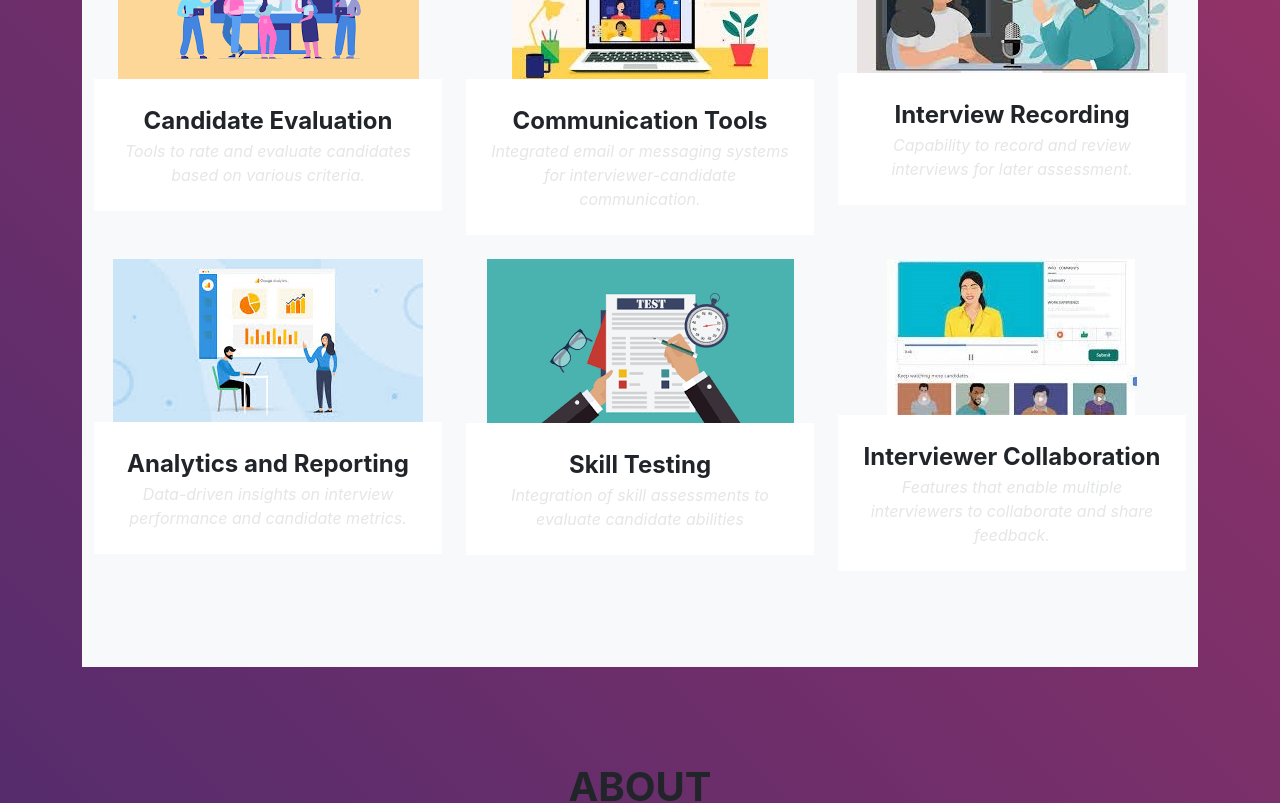
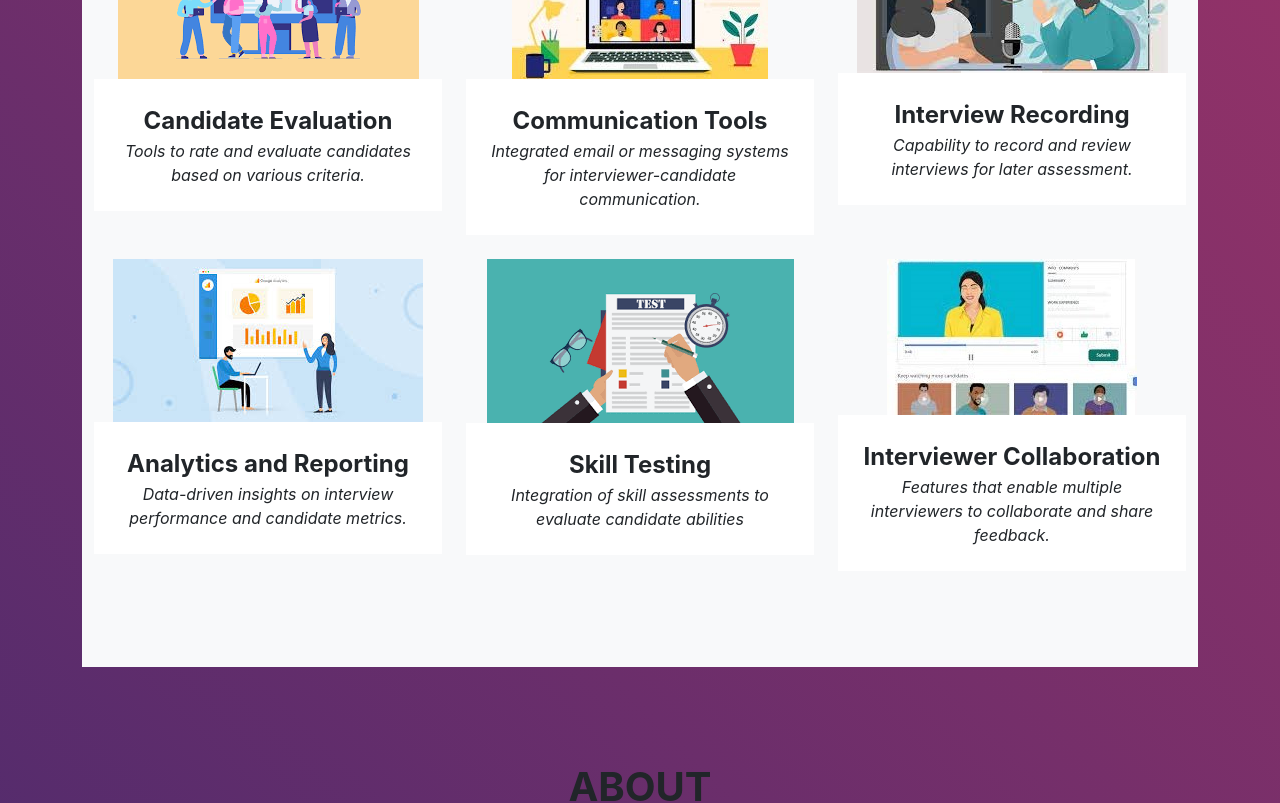
Before and after one commit to 2020b0101131/Library_Management_Frontend_freelancing, a React (Create React App) app: page / in a window 1280 px wide. Shown: the part 1780-2583 px from the top of the page. Built offline with nearby package versions, Linux system fonts and the light colour scheme; no server answers; some icons are missing.

Commit message:
Updated landing page and login & register

```diff
--- a/src/components/LandingPage.jsx
+++ b/src/components/LandingPage.jsx
@@ -38,7 +38,7 @@ const LandingPage = () => {
     </div>
   </nav>
 
-  <marquee className="fixed-top "id="gfg" style={{backgroundColor:'yellow',marginTop: '5rem'}}><b>Kindly login to view & explore all the features of this website. The website is in progress.</b></marquee>
+  <marquee className="fixed-top "id="gfg" style={{backgroundColor:'yellow',marginTop: '5rem'}}><b>Please log in to access all features. The site is currently being enhanced—thank you for your patience.</b></marquee>
 
   {/* Masthead*/}
   <header className="masthead">
@@ -90,7 +90,7 @@ const LandingPage = () => {
     <div className="container">
       <div className="text-center">
         <h2 className="section-heading text-uppercase">Features at Glance</h2>
-        <h3 className="section-subheading text-muted">Efficient. Intuitive. Powering Your Hiring Process.</h3>
+        <h3 className="section-subheading">Efficient. Intuitive. Powering Your Hiring Process.</h3>
       </div>
       <div className="row">
         <div className="col-lg-4 col-sm-6 mb-4">
@@ -104,7 +104,7 @@ const LandingPage = () => {
             </a>
             <div className="portfolio-caption">
               <div className="portfolio-caption-heading">Candidate Evaluation</div>
-              <div className="portfolio-caption-subheading text-muted">Tools to rate and evaluate candidates based on various criteria.</div>
+              <div className="portfolio-caption-subheading ">Tools to rate and evaluate candidates based on various criteria.</div>
             </div>
           </div>
         </div>
@@ -119,7 +119,7 @@ const LandingPage = () => {
             </a>
             <div className="portfolio-caption">
               <div className="portfolio-caption-heading">Communication Tools</div>
-              <div className="portfolio-caption-subheading text-muted">Integrated email or messaging systems for interviewer-candidate communication.</div>
+              <div className="portfolio-caption-subheading ">Integrated email or messaging systems for interviewer-candidate communication.</div>
             </div>
           </div>
         </div>
@@ -134,7 +134,7 @@ const LandingPage = () => {
             </a>
             <div className="portfolio-caption">
               <div className="portfolio-caption-heading">Interview Recording</div>
-              <div className="portfolio-caption-subheading text-muted">Capability to record and review interviews for later assessment.</div>
+              <div className="portfolio-caption-subheading ">Capability to record and review interviews for later assessment.</div>
             </div>
           </div>
         </div>
@@ -149,7 +149,7 @@ const LandingPage = () => {
             </a>
             <div className="portfolio-caption">
               <div className="portfolio-caption-heading">Analytics and Reporting</div>
-              <div className="portfolio-caption-subheading text-muted">Data-driven insights on interview performance and candidate metrics.</div>
+              <div className="portfolio-caption-subheading ">Data-driven insights on interview performance and candidate metrics.</div>
             </div>
           </div>
         </div>
@@ -164,7 +164,7 @@ const LandingPage = () => {
             </a>
             <div className="portfolio-caption">
               <div className="portfolio-caption-heading">Skill Testing</div>
-              <div className="portfolio-caption-subheading text-muted">Integration of skill assessments to evaluate candidate abilities</div>
+              <div className="portfolio-caption-subheading ">Integration of skill assessments to evaluate candidate abilities</div>
             </div>
           </div>
         </div>
@@ -179,7 +179,7 @@ const LandingPage = () => {
             </a>
             <div className="portfolio-caption">
               <div className="portfolio-caption-heading">Interviewer Collaboration</div>
-              <div className="portfolio-caption-subheading text-muted">Features that enable multiple interviewers to collaborate and share feedback.</div>
+              <div className="portfolio-caption-subheading ">Features that enable multiple interviewers to collaborate and share feedback.</div>
             </div>
           </div>
         </div>
--- a/src/components/Login.jsx
+++ b/src/components/Login.jsx
@@ -75,6 +75,7 @@ const Login = () => {
           </div>
         </div>
       </nav>
+      <marquee className="fixed-top "id="gfg" style={{backgroundColor:'yellow',marginTop: '4rem'}}><b>Notice: Due to high server traffic, signing in may take a few moments. We appreciate your patience.</b></marquee>
 
       <div className="login-card " style={{ height: {md:'80vh'}, marginTop:'1rem' }}>
         <h2 className="text-center mb-4">Welcome to InterviewG</h2>
--- a/src/components/Register.jsx
+++ b/src/components/Register.jsx
@@ -44,6 +44,7 @@ const Register = () => {
           </div>
         </div>
       </nav>
+      <marquee className="fixed-top "id="gfg" style={{backgroundColor:'yellow',marginTop: '4rem'}}><b>Notice: Due to high server traffic, registration may take a few moments. We appreciate your patience.</b></marquee>
 
       <div className="register-card" style={{ height: {md:'80vh'}, marginTop: "5rem", position: 'relative', }}>
         {loading && (
```
